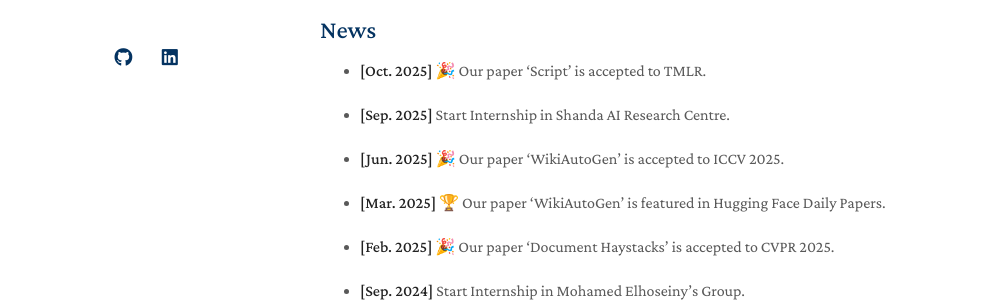
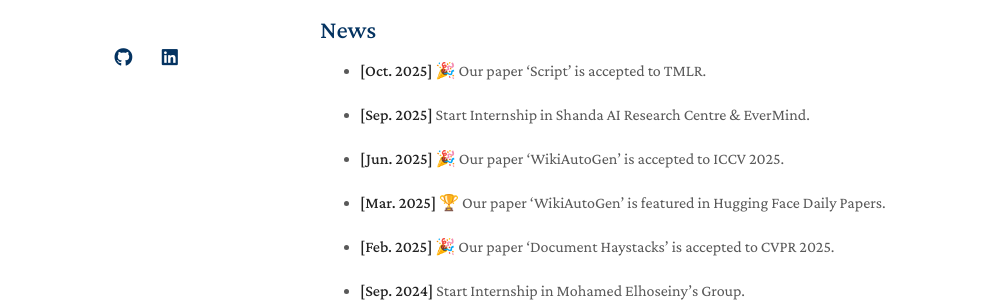
Before and after one commit to Danielxu0208/Danielxu0208.github.io, a Jekyll site: the page built from index.md, in a window 1280 px wide and 900 px high. Shown: the part 339-641 px from the top of the window, without its empty margins (150-1151 px from the left). Built offline with Jekyll 4.4.1, drawn with Linux system fonts in a browser that asks for light colours; a style sheet for code colours, icons or effects is not loaded; our own code applies the rules of GitHub Pages for plain Markdown files.

Commit message:
Update index.md

```diff
--- a/index.md
+++ b/index.md
@@ -15,7 +15,7 @@ Before that, I was a research assistant at [King Abdullah University of Science
 ## News
 - **[Oct. 2025]** 🎉 Our paper 'Script' is accepted to TMLR.
 
-- **[Sep. 2025]** Start Internship in Shanda AI Research Centre.
+- **[Sep. 2025]** Start Internship in Shanda AI Research Centre & EverMind.
 
 - **[Jun. 2025]** 🎉 Our paper 'WikiAutoGen' is accepted to ICCV 2025.
 
```
